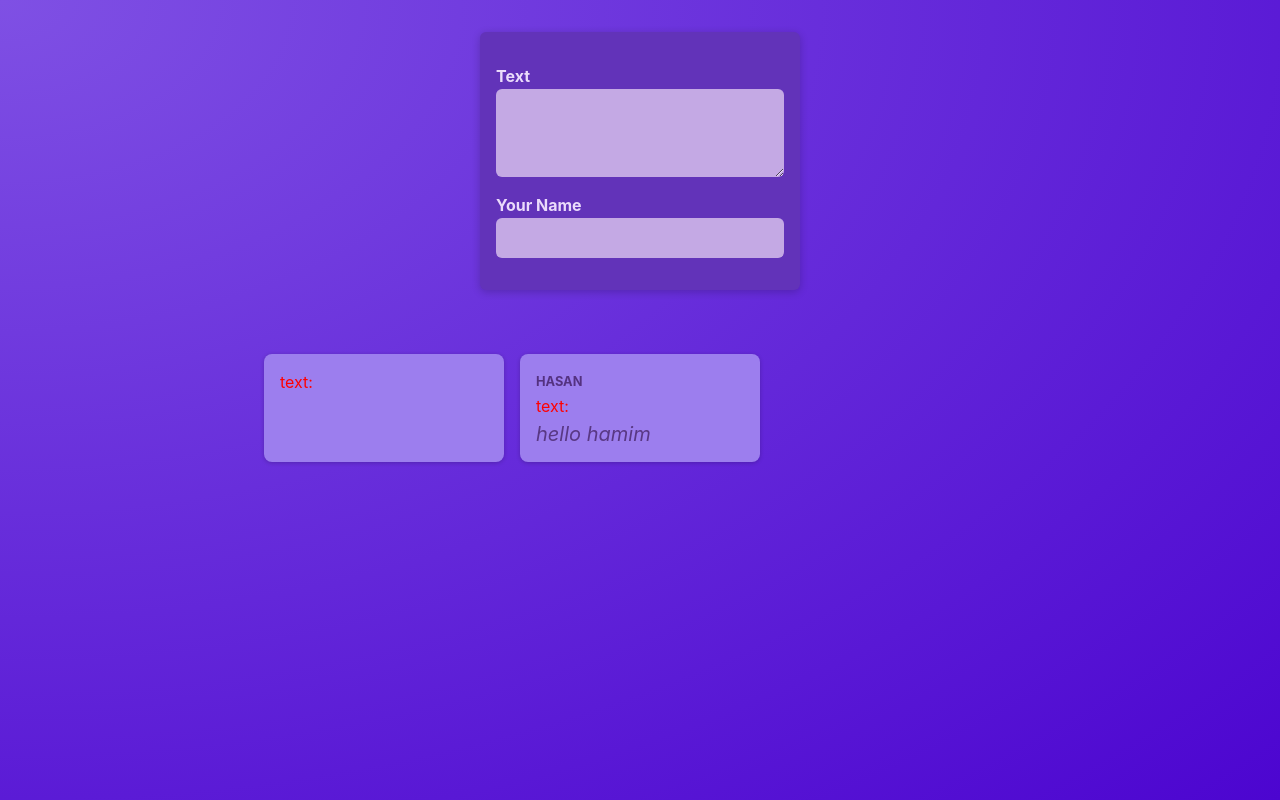
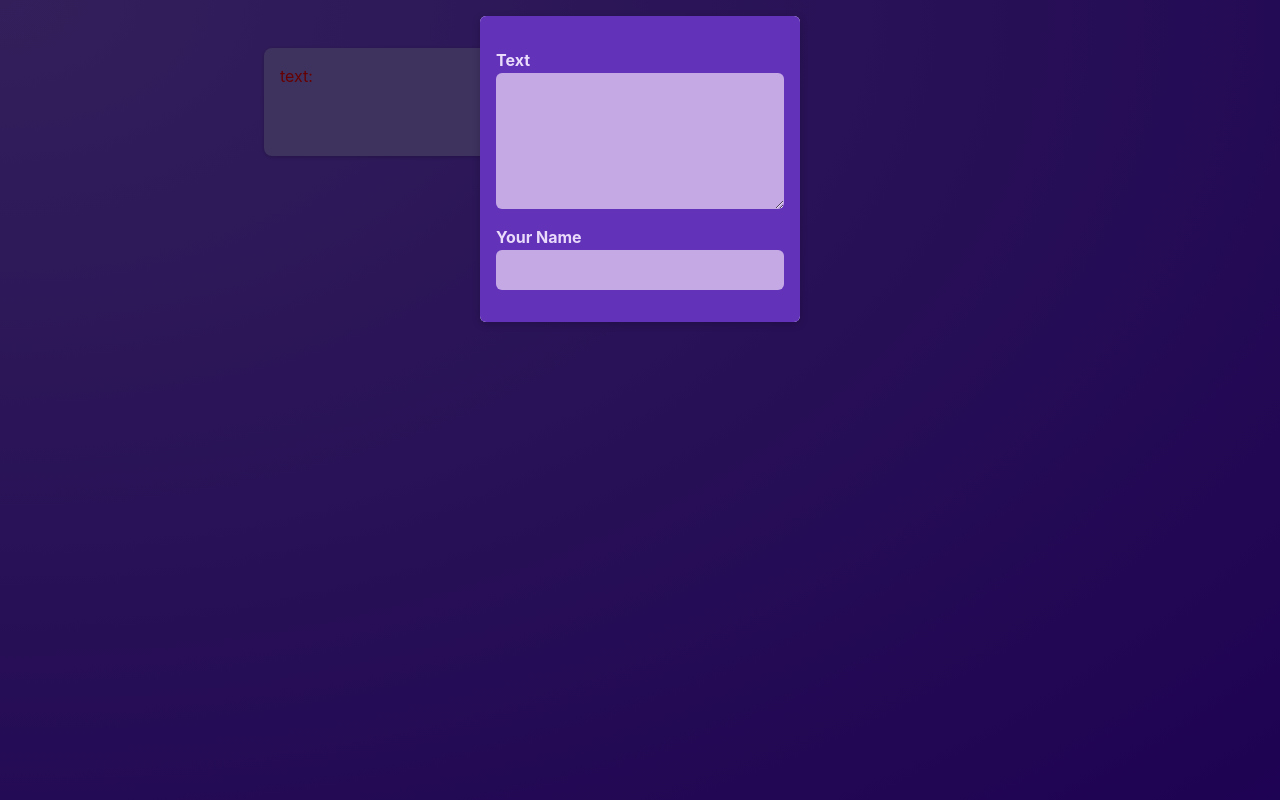
Before and after one commit to mohamim360/my2reactapp, a React (Vite) app: page / in a window 1280 px wide. Built offline with nearby package versions, Linux system fonts and the light colour scheme.

Commit message:
using modal and “children” prop

```diff
--- /dev/null
+++ b/src/components/Modal.jsx
@@ -0,0 +1,15 @@
+
+import classes from './Modal.module.css';
+
+function Modal({children}){
+return(
+  <>
+  <div className={classes.backdrop}/>
+  <dialog open className={classes.modal}>
+   {children}
+  </dialog>
+  </>
+
+)
+}
+export default Modal;
--- /dev/null
+++ b/src/components/Modal.module.css
@@ -0,0 +1,18 @@
+.backdrop {
+  position: fixed;
+  top: 0;
+  left: 0;
+  width: 100%;
+  height: 100vh;
+  background-color: rgba(0, 0, 0, 0.6);
+  z-index: 1;
+}
+
+.modal {
+  border: none;
+  border-radius: 6px;
+  box-shadow: 0 2px 8px rgba(0, 0, 0, 0.2);
+  padding: 0;
+  overflow: hidden;
+  z-index: 1;
+}
--- a/src/components/NewPost.jsx
+++ b/src/components/NewPost.jsx
@@ -5,7 +5,7 @@
     <form className={classes.form}>
       <p>
         <label htmlFor="body">Text</label>
-        <textarea id="body" required rows={3} onChange={props.onInputText} />
+        <textarea id="body" required rows={5} onChange={props.onInputText} />
       </p>
       <p>
         <label htmlFor="name">Your Name</label>
--- a/src/components/NewPost.module.css
+++ b/src/components/NewPost.module.css
@@ -2,9 +2,7 @@
   background-color: #6233b9;
   padding: 1rem;
   width: 20rem;
-  margin: 2rem auto;
-  border-radius: 6px;
-  box-shadow: 0 2px 8px rgba(0, 0, 0, 0.2);
+
 }
 
 .form label {
--- a/src/components/Post.jsx
+++ b/src/components/Post.jsx
@@ -1,11 +1,13 @@
 import classes from "./Post.module.css";
 
-function Post(props) {
+function Post({ author, text}) {
   return (
     <li className={classes.post}>
-      <p className={classes.author}>{props.author}</p>
+      <p className={classes.author}>{author}</p>
+
       <div style={{ color: "red" }}>text:</div>
-      <p className={classes.text}>{props.text}</p>
+
+      <p className={classes.text}>{text}</p>
     </li>
   );
 }
--- a/src/components/PostList.jsx
+++ b/src/components/PostList.jsx
@@ -2,18 +2,29 @@
 import classes from "./PostsList.module.css";
 import NewPost from "./NewPost";
 import { useState } from "react";
+import Modal from "./Modal";
+
 function PostList() {
+
   const [changeText, setChangeText] = useState("");
   const [changeAuthor, setChangeAuthor] = useState("");
+
   function onTextHandler(event) {
     setChangeText(event.target.value);
   }
   function onAuthorHandler(event) {
     setChangeAuthor(event.target.value);
   }
+
   return (
     <>
-      <NewPost onInputText={onTextHandler} onInputAuthor={onAuthorHandler}/>
+     <Modal>
+     <NewPost
+      onInputText={onTextHandler}
+      onInputAuthor={onAuthorHandler}
+      />
+     </Modal>
+
       <ul className={classes.posts}>
         <Post author={changeAuthor} text={changeText} />
         <Post author="Hasan" text="hello hamim" />
```
